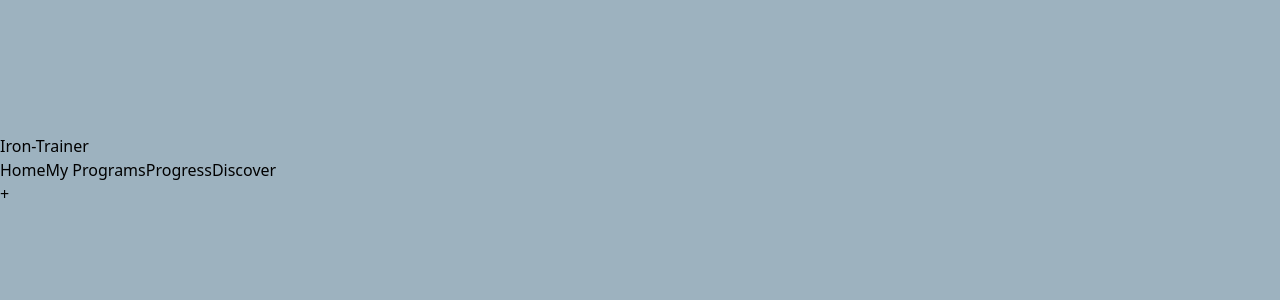
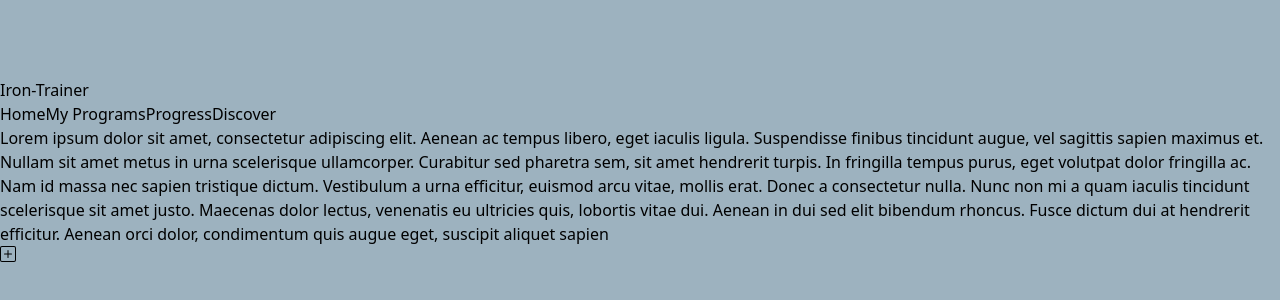
Before and after one commit to TatsatJha/Iron-Trainer, a React (Vite) app: page /programs in a window 1280 px wide. Shown: the part 230-530 px from the top of the page. Built offline with nearby package versions, Linux system fonts and the light colour scheme.

Commit message:
add conditional rendering in my programs

```diff
--- a/src/Pages/MyPrograms.tsx
+++ b/src/Pages/MyPrograms.tsx
@@ -1,16 +1,37 @@
-import React from 'react'
+import React, { useState } from 'react'
+import { BsPlusSquare } from 'react-icons/bs'
+import { MdElectricalServices } from 'react-icons/md';
+
+let data = "Lorem ipsum dolor sit amet, consectetur adipiscing elit. Aenean ac tempus libero, eget iaculis ligula. Suspendisse finibus tincidunt augue, vel sagittis sapien maximus et. Nullam sit amet metus in urna scelerisque ullamcorper. Curabitur sed pharetra sem, sit amet hendrerit turpis. In fringilla tempus purus, eget volutpat dolor fringilla ac. Nam id massa nec sapien tristique dictum. Vestibulum a urna efficitur, euismod arcu vitae, mollis erat. Donec a consectetur nulla. Nunc non mi a quam iaculis tincidunt scelerisque sit amet justo. Maecenas dolor lectus, venenatis eu ultricies quis, lobortis vitae dui. Aenean in dui sed elit bibendum rhoncus. Fusce dictum dui at hendrerit efficitur. Aenean orci dolor, condimentum quis augue eget, suscipit aliquet sapien"
 
 export default function MyPrograms() {
-  return (
+
+  const [formOpen, setFormOpen] = useState(false);
+
+  if(!formOpen)
+  return(
     <>
-      <main className='h-screen w-screen bg-[#9DB2BF] mt-16 '>
-        <div className='h-screen grid grid-cols-3 pb-24'>
-          <p className='border-solid m-12 border-black border-2 bg-[#DDE6ED] '>
-
-          </p>
+      <main className='h-100% w-screen bg-[#9DB2BF] mt-16'>
+        <div className='grid grid-cols-3'>
+          <p className='border-solid m-12 border-black border-2 bg-[#DDE6ED] '>{data}</p>
 
         </div>
-        <p>+</p>
+        <div onClick={() => setFormOpen(!formOpen)} className='mb-16'>
+          <BsPlusSquare className='absolute right-24 text-4xl'></BsPlusSquare>
+        </div>
+
+      </main>
+    </>
+  )
+  else
+  return(
+    <>
+      <main className='h-100% w-screen bg-[#9DB2BF] mt-16'>
+
+        <div onClick={() => setFormOpen(!formOpen)} className='absolute right-24 text-2xl mb-16'>
+          Done
+        </div>
+
       </main>
     </>
   )
```
